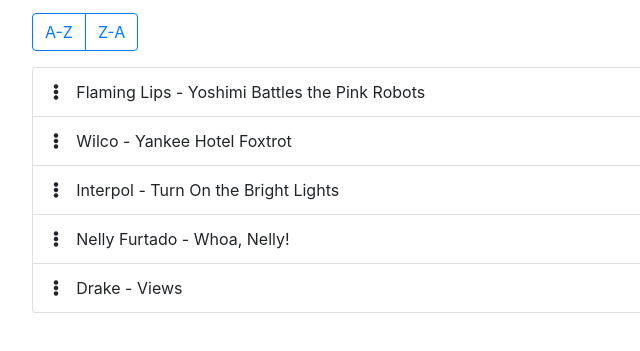
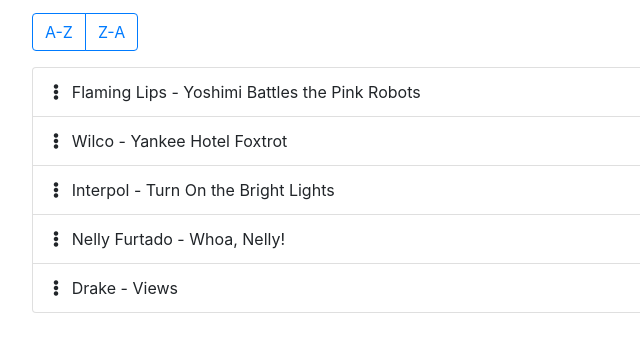
Before and after one commit to grzybbek/music-albums, a website: page index.html in a window 1280 px wide. Shown: the part 317-668 px from the top of the page, 223-863 px from the left. Drawn offline with nearby package versions, Linux system fonts and the light colour scheme.

Commit message:
list filled in js

```diff
--- a/index.html
+++ b/index.html
@@ -35,26 +35,7 @@
             </div>
             <div class="form-group">
                 <ul class="list-group" id="albums-list">
-                    <li class="list-group-item" draggable="true">
-                        <i class="fas fa-ellipsis-v"></i>
-                        <span>Flaming Lips - Yoshimi Battles the Pink Robots</span>
-                    </li>
-                    <li class="list-group-item" draggable="true">
-                        <i class="fas fa-ellipsis-v"></i>
-                        <span>Wilco - Yankee Hotel Foxtrot</span>
-                    </li>
-                    <li class="list-group-item" draggable="true">
-                        <i class="fas fa-ellipsis-v"></i>
-                        <span>Interpol - Turn On the Bright Lights</span>
-                    </li>
-                    <li class="list-group-item" draggable="true">
-                        <i class="fas fa-ellipsis-v"></i>
-                        <span>Nelly Furtado - Whoa, Nelly!</span>
-                    </li>
-                    <li class="list-group-item" draggable="true">
-                        <i class="fas fa-ellipsis-v"></i>
-                        <span>Drake - Views</span>
-                    </li>
+
                 </ul>
             </div>
         </form>
--- a/index.js
+++ b/index.js
@@ -1,4 +1,41 @@
 'use strict';
+
+class Album {
+    constructor(artist, title) {
+        this.artist = artist;
+        this.title = title;
+    }
+}
+
+var albumsTexts = [
+    new Album('Flaming Lips', 'Yoshimi Battles the Pink Robots'),
+    new Album('Wilco', 'Yankee Hotel Foxtrot'),
+    new Album('Interpol', 'Turn On the Bright Lights'),
+    new Album('Nelly Furtado', 'Whoa, Nelly!'),
+    new Album('Drake', 'Views')
+];
+
+var ulAlbums = document.getElementById("albums-list");
+
+albumsTexts.forEach((album) => {
+    ulAlbums.appendChild(creeateLiAlbum(`${album.artist} - ${album.title}`))
+});
+
+function creeateLiAlbum(albumValue) {
+    let liAlbum = document.createElement("li");
+    liAlbum.setAttribute('class', 'list-group-item');
+    liAlbum.setAttribute('draggable', 'true');
+
+    let icon = document.createElement("i");
+    icon.setAttribute('class', 'fas fa-ellipsis-v');
+    liAlbum.appendChild(icon);
+
+    let textSpan = document.createElement("span");
+    textSpan.appendChild(document.createTextNode(albumValue));
+    liAlbum.appendChild(textSpan);
+
+    return liAlbum;
+}
 
 var searchInput = document.getElementById("search");
 
@@ -17,15 +54,9 @@
 
 var addAlbum = document.getElementById("add-album");
 var newAlbum = document.getElementById("new-album");
-var ulAlbums = document.getElementById("albums-list");
 
 addAlbum.addEventListener('click', function() {
-    let liAlbum = document.createElement("li");
-
-    liAlbum.appendChild(document.createTextNode(newAlbum.value));
-    liAlbum.setAttribute('class', 'list-group-item');
-    liAlbum.setAttribute('draggable', 'true');
-    ulAlbums.appendChild(liAlbum);
+    ulAlbums.appendChild(creeateLiAlbum(newAlbum.value));
 
     newAlbum.value = '';
 });
```
